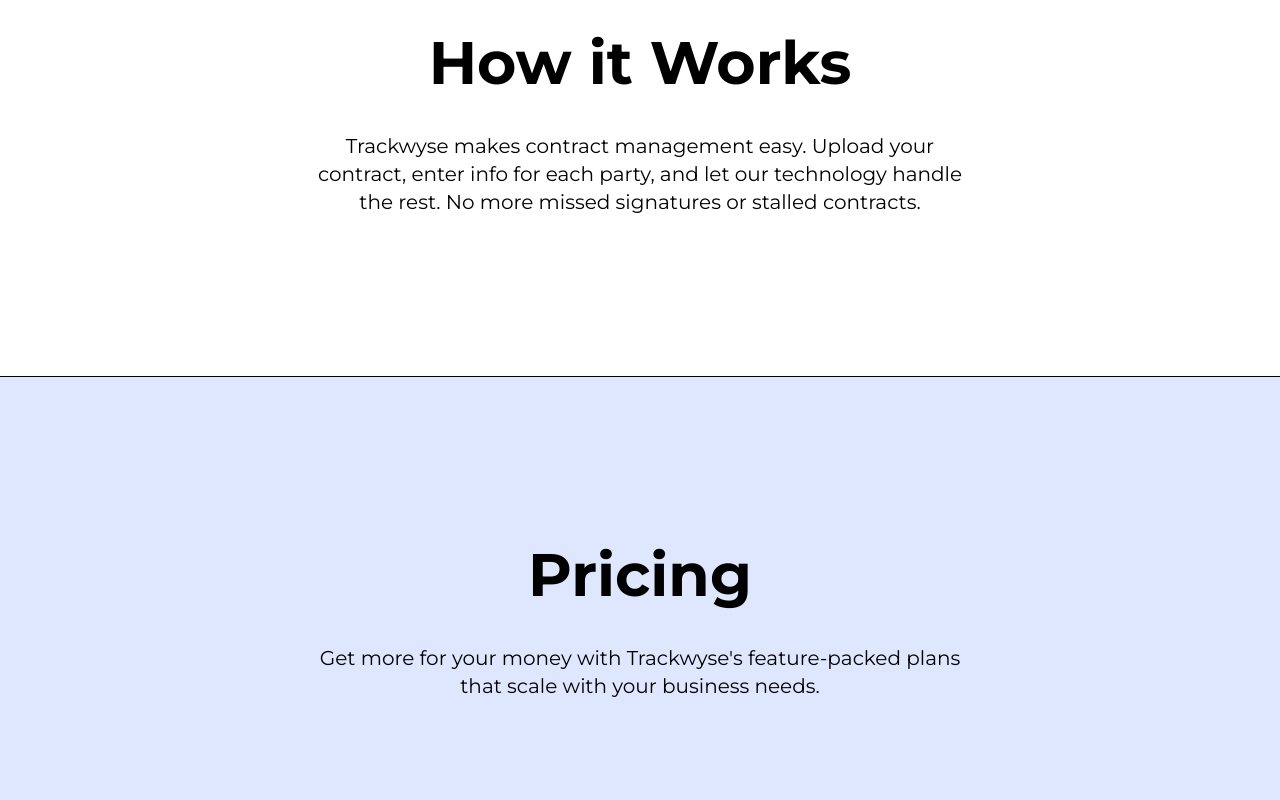
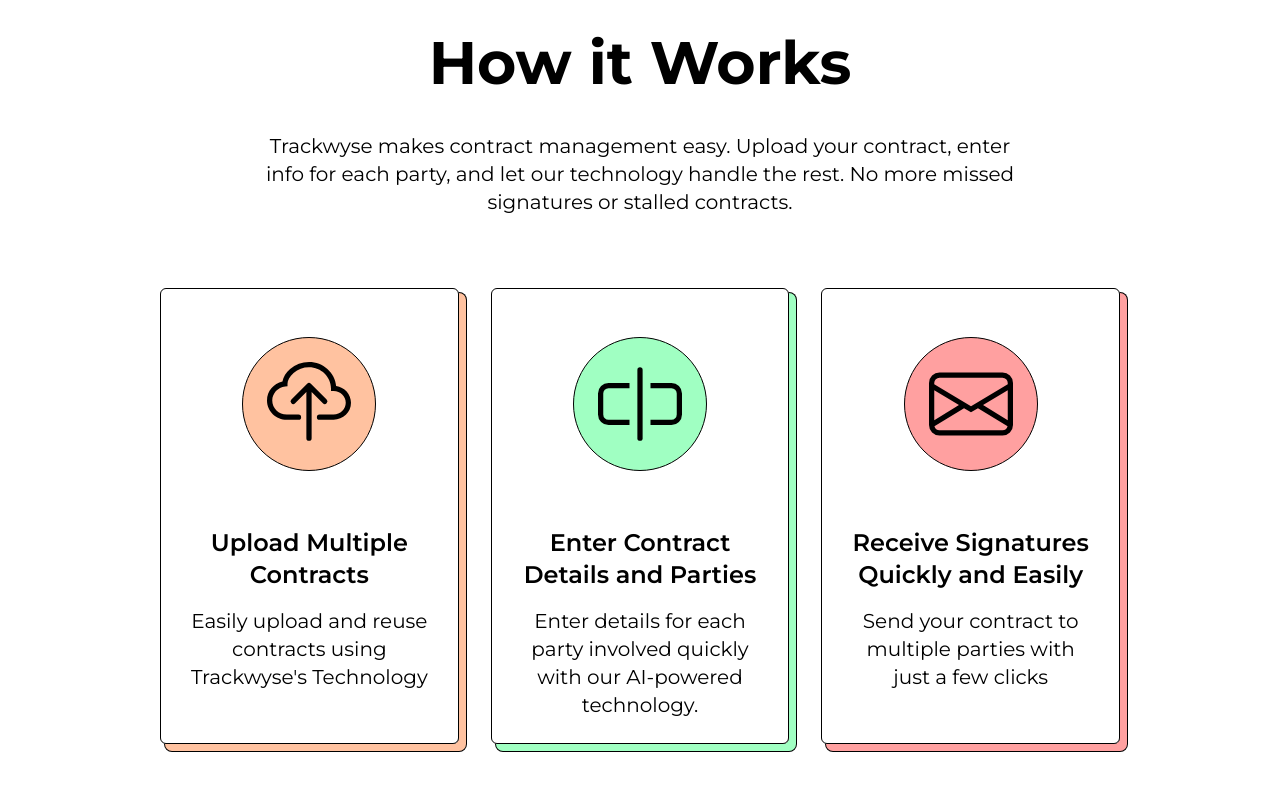
Before and after one commit to Trackwyse/trackwyse-contracts-landing, a Next.js app: page / in a window 1280 px wide. Shown: the part 1060-1860 px from the top of the page. Built offline with nearby package versions, Linux system fonts and the light colour scheme.

Commit message:
Landing Features

```diff
--- a/src/pages/index.tsx
+++ b/src/pages/index.tsx
@@ -5,6 +5,7 @@
  * Copyright (c) 2023 Trackwyse
  */
 
+import * as BootstrapIcons from 'react-icons/bs';
 import Text from '@/components/Text';
 import Button from '@/components/Button';
 import Navbar from '@/components/Navbar';
@@ -36,18 +37,58 @@
 			>
 				<div className='flex flex-col items-center gap-y-8'>
 					<Text type='h1'>How it Works</Text>
-					<Text type='h5' className=' max-w-2xl text-center'>
+					<Text type='h5' className='max-w-3xl text-center'>
 						Trackwyse makes contract management easy. Upload your contract,
 						enter info for each party, and let our technology handle the rest.
 						No more missed signatures or stalled contracts.
 					</Text>
+
+					<div className='mt-10 grid grid-cols-3 gap-x-8'>
+						<div className='orange-shadow flex flex-col items-center rounded-md border border-black p-6 text-center'>
+							<div className='mb-10 mt-6 rounded-full border border-black bg-[#FFC2A0] p-6'>
+								<BootstrapIcons.BsCloudUpload size={84} />
+							</div>
+							<Text type='h4' className='my-4'>
+								Upload Multiple Contracts
+							</Text>
+							<Text type='h5'>
+								Easily upload and reuse contracts using Trackwyse's Technology
+							</Text>
+						</div>
+
+						<div className='green-shadow flex flex-col items-center rounded-md border border-black p-6 text-center'>
+							<div className='mb-10 mt-6 rounded-full border border-black bg-[#A0FFC2] p-6'>
+								<BootstrapIcons.BsInputCursor size={84} />
+							</div>
+
+							<Text type='h4' className='my-4'>
+								Enter Contract Details and Parties
+							</Text>
+							<Text type='h5'>
+								Enter details for each party involved quickly with our
+								AI-powered technology.
+							</Text>
+						</div>
+
+						<div className='red-shadow flex flex-col items-center rounded-md border border-black p-6 text-center'>
+							<div className='mb-10 mt-6 rounded-full border border-black bg-[#FFA0A0] p-6'>
+								<BootstrapIcons.BsEnvelope size={84} />
+							</div>
+							<Text type='h4' className='my-4'>
+								Receive Signatures Quickly and Easily
+							</Text>
+							<Text type='h5'>
+								Send your contract to multiple parties with just a few clicks
+							</Text>
+						</div>
+					</div>
 				</div>
 			</Section>
 
 			<Section withMargin withContainer>
 				<div className='flex flex-col items-center gap-y-8'>
 					<Text type='h1'>Pricing</Text>
-					<Text type='h5' className=' max-w-2xl text-center'>
+					<Text type='h5' className='max-w-3xl text-center'>
 						Get more for your money with Trackwyse's feature-packed plans that
 						scale with your business needs.
 					</Text>
@@ -61,7 +102,7 @@
 			>
 				<div className='flex flex-col items-center gap-y-8'>
 					<Text type='h1'>Why Trackwyse?</Text>
-					<Text type='h5' className=' max-w-2xl text-center'>
+					<Text type='h5' className='max-w-3xl text-center'>
 						Simplify your contract management process with Trackwyse. Our
 						AI-powered platform streamlines the process, helping you get
 						contracts signed faster and easier.
--- a/src/styles/globals.css
+++ b/src/styles/globals.css
@@ -30,6 +30,18 @@
     box-shadow: 5px 5px 0px 1px rgba(0, 0, 0, 1)
   }
 
+  .orange-shadow {
+    box-shadow: 6px 6px 0px 1px #FFC2A0, 6px 6px 0px 2px #000000;
+  }
+
+  .green-shadow {
+    box-shadow: 6px 6px 0px 1px #A0FFC2, 6px 6px 0px 2px #000000;
+  }
+
+  .red-shadow {
+    box-shadow: 6px 6px 0px 1px #FFA0A0, 6px 6px 0px 2px #000000;
+  }
+
   :root {
     @apply bg-blue-100
   }
```
